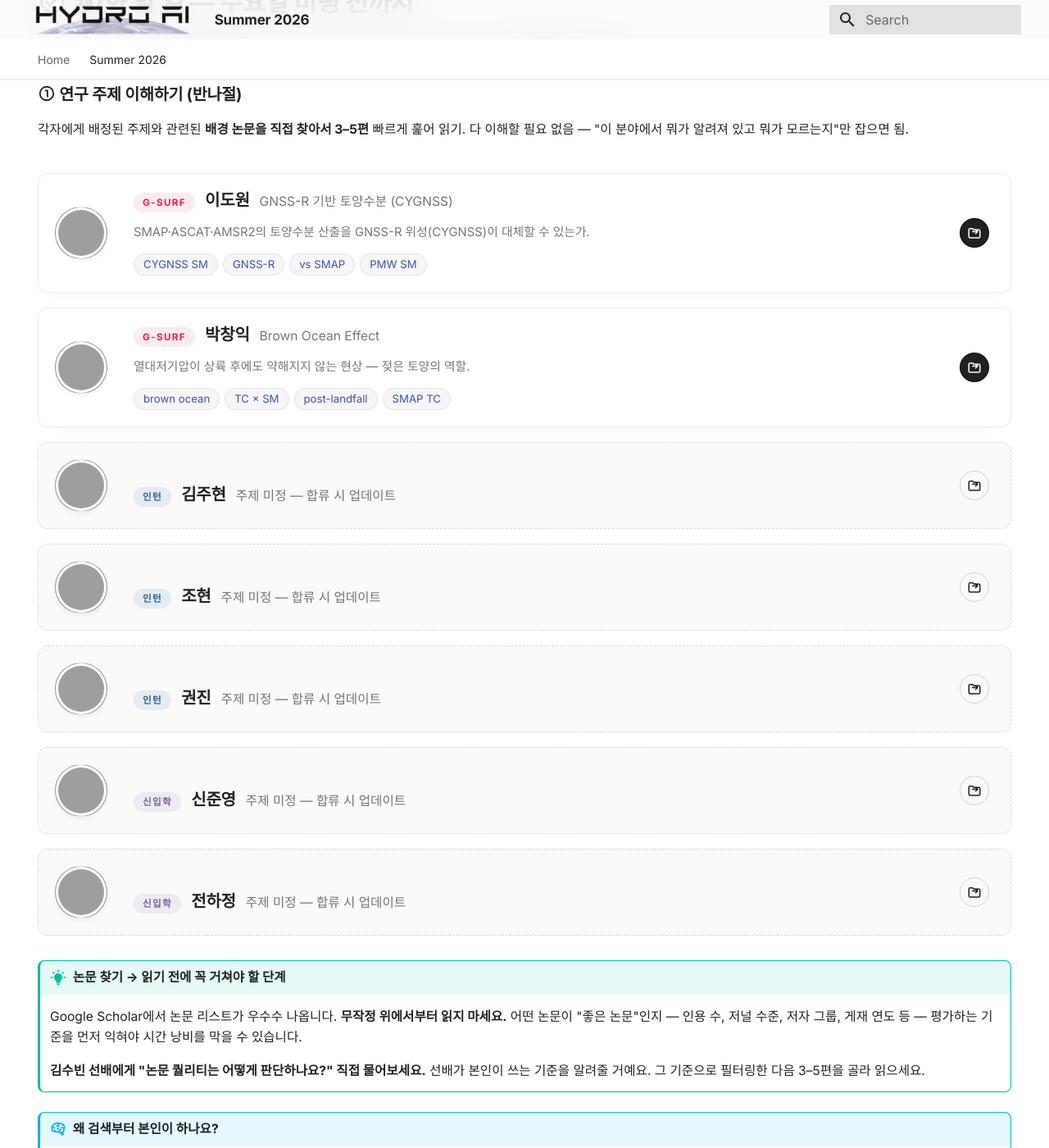
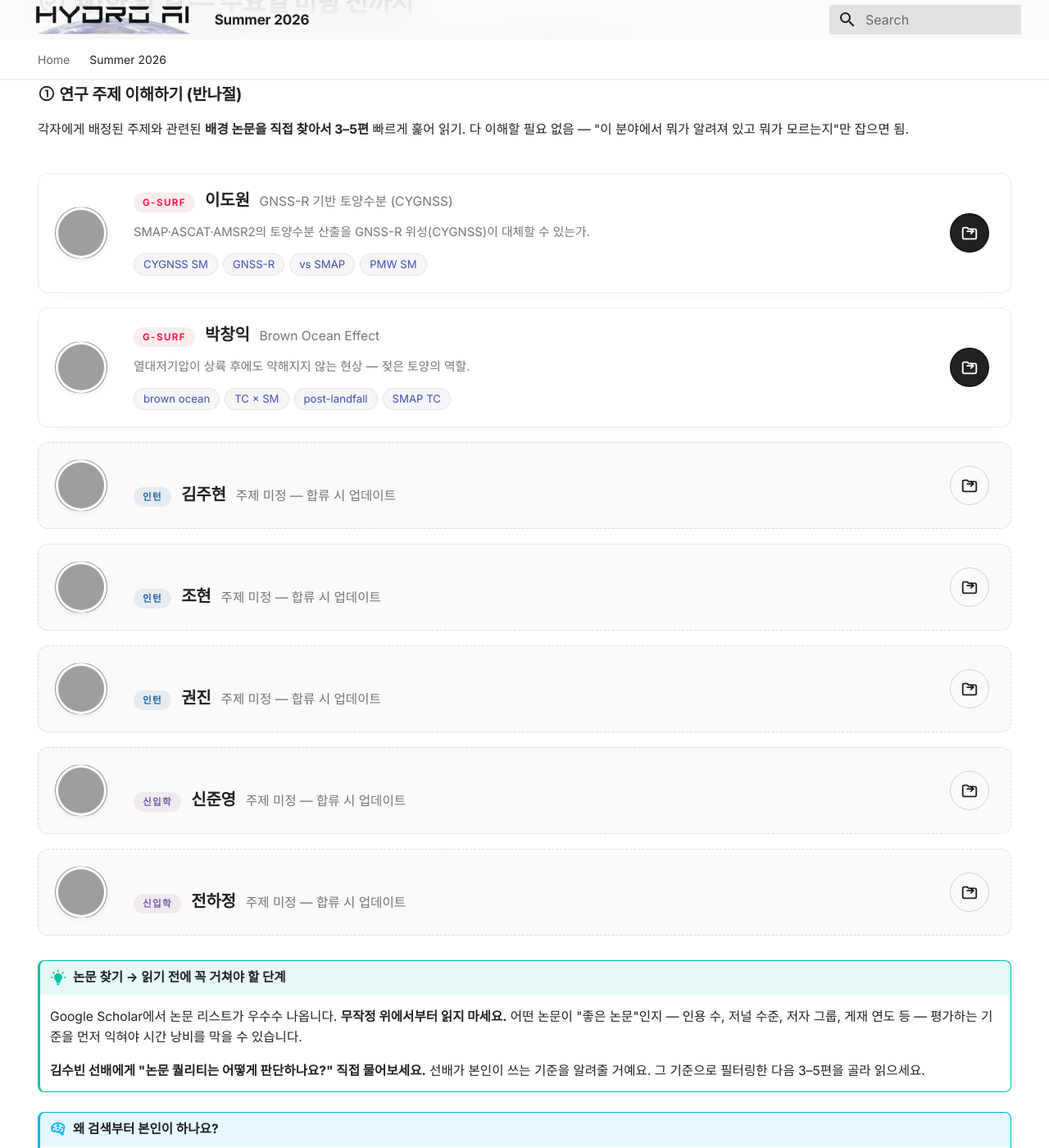
Before and after one commit to Hyunglok-Kim/hydroai-interns, an MkDocs documentation site: the page built from docs/2026-summer/index.md, in a window 1280 px wide and 1400 px high, scrolled down 1254 px. Shown: the whole window at 82% size. Built offline with MkDocs 1.6.1 and Material for MkDocs 9.7.7, drawn with Linux system fonts in a browser that asks for light colours; grey boxes are pictures that could not be loaded.

Commit message:
Workspace button: bigger tap target (36→48px, icon 18→22px)

```diff
--- a/docs/stylesheets/extra.css
+++ b/docs/stylesheets/extra.css
@@ -713,8 +713,8 @@ h4.student-name {
 
 /* Workspace button — square icon-only, sits in the right column of each row */
 .ws-btn {
-  width: 36px;
-  height: 36px;
+  width: 48px;
+  height: 48px;
   padding: 0;
   display: inline-flex;
   align-items: center;
@@ -729,8 +729,8 @@ h4.student-name {
               transform 0.18s ease, box-shadow 0.18s ease;
 }
 .ws-btn svg {
-  width: 18px;
-  height: 18px;
+  width: 22px;
+  height: 22px;
   display: block;
 }
 .ws-btn:hover {
```
